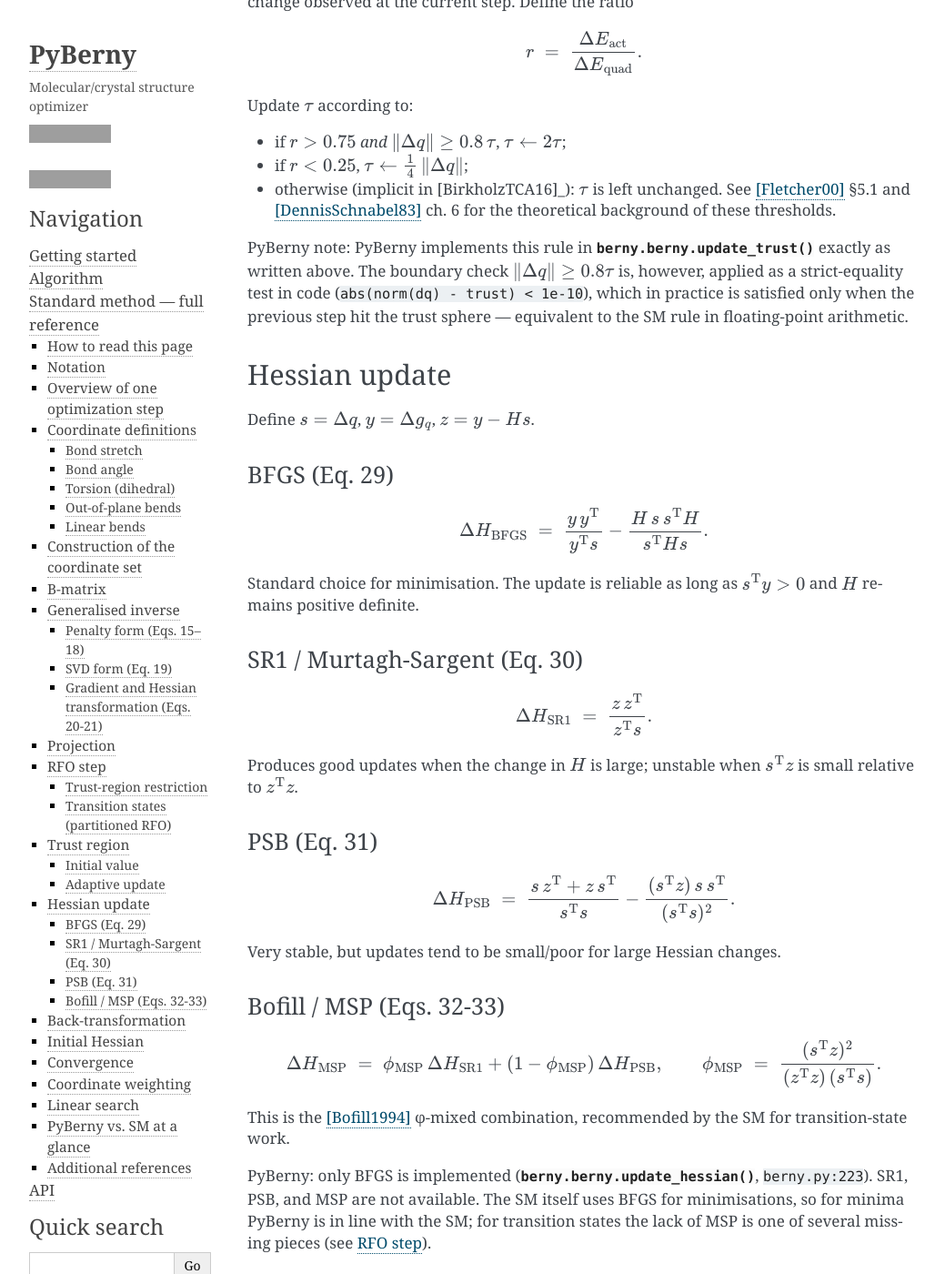
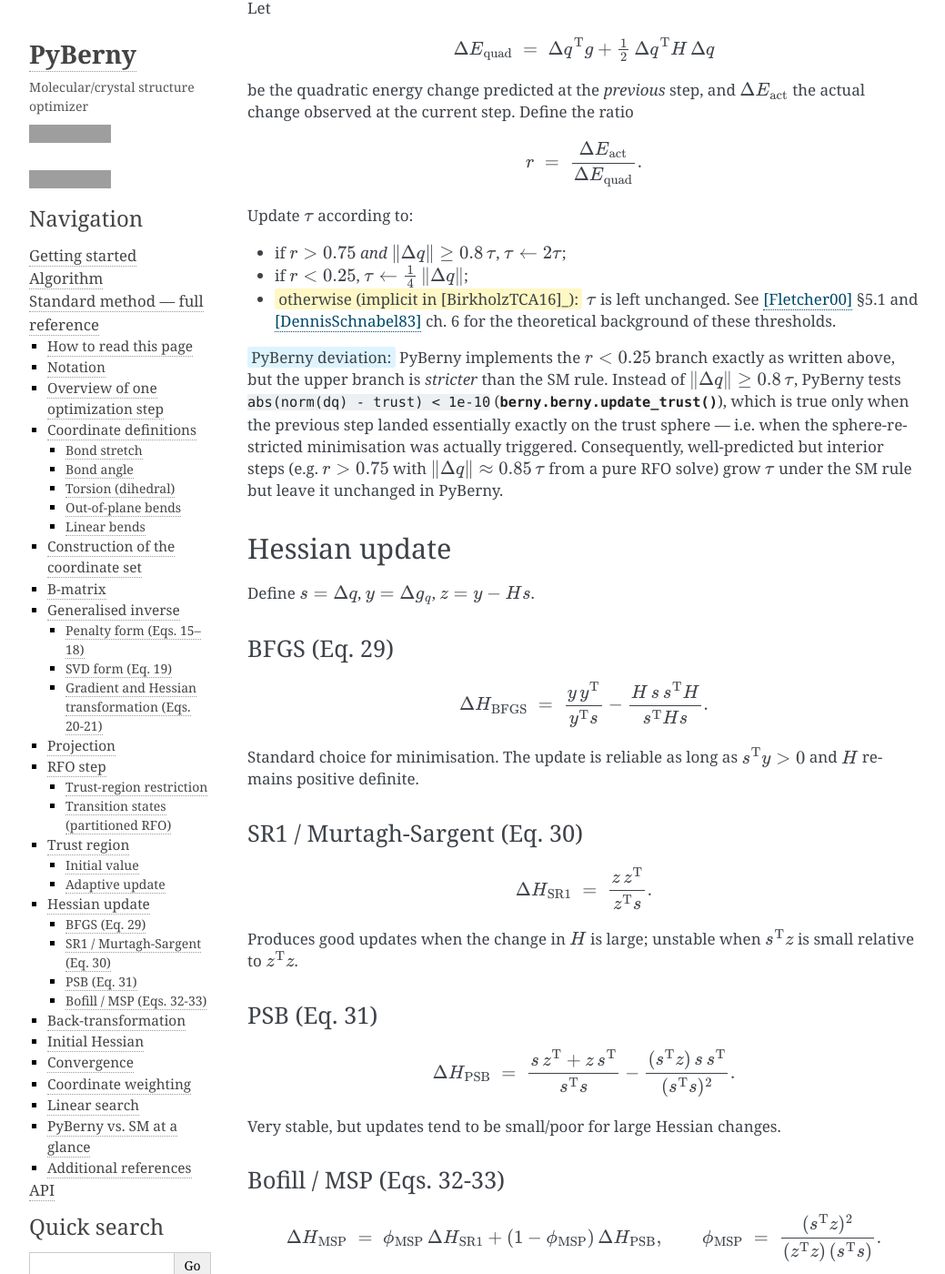
Before and after one commit to jhrmnn/pyberny, a Sphinx documentation site: the page built from doc/standard_method.rst, in a window 1280 px wide and 1400 px high, scrolled down 8386 px. Shown: the whole window at 91% size, without its empty margins (108-1147 px from the left). Built offline with Sphinx 7.4.7, drawn with Linux system fonts in a browser that asks for light colours; formulas are drawn with MathJax 3; some of the changed text lies outside the part shown; grey boxes are pictures that could not be loaded.

Commit message:
doc: address post-merge review of standard_method.rst (#78)
Agent-Logs-Url: https://github.com/jhrmnn/pyberny/sessions/8e5af820-e9e6-42a9-9777-0d50d4cdd8a9

Co-authored-by: copilot-swe-agent[bot] <198982749+Copilot@users.noreply.github.com>

```diff
--- a/doc/_static/custom.css
+++ b/doc/_static/custom.css
@@ -1 +1,13 @@
 .katex { font-size: 1em; }
+
+/* Inline callouts used in doc/standard_method.rst */
+.sm {
+    background: #fff8c5;
+    padding: 0 .25em;
+    border-radius: 3px;
+}
+.pb {
+    background: #ddf4ff;
+    padding: 0 .25em;
+    border-radius: 3px;
+}
--- a/doc/conf.py
+++ b/doc/conf.py
@@ -59,6 +59,7 @@ html_sidebars = {
     ]
 }
 html_static_path = ['_static']
+html_css_files = ['custom.css']
 templates_path = ['_templates']
 
 smv_branch_whitelist = r'^master$'
--- a/doc/standard_method.rst
+++ b/doc/standard_method.rst
@@ -161,8 +161,11 @@ Compact B-matrix rows, with
        \frac{(1+B)\,a_1 + A\,a_2}{\|a_1\|\|a_2\|\sin\varphi}
        - \cot\varphi\left[(1+B)\frac{a_2}{\|a_2\|^2} + A\frac{a_1}{\|a_1\|^2}\right].
 
-These formulas are due to Wilson and tabulated in [Schlegel1984]_; PyBerny
-implements them in :func:`berny.coords.Dihedral.eval` and includes the
+These formulas are due to Wilson [WilsonDeciusCross]_; the compact form
+above (avoiding singularities from the chain rule applied to
+:math:`\arccos`) follows Bakken & Helgaker [BakkenHelgaker02]_ and is
+the form Schlegel reviews in [Schlegel1984]_. PyBerny implements them
+in :func:`berny.coords.Dihedral.eval` and includes the
 :math:`\varphi\to 0,\pm\pi` limiting forms there.
 
 :sm:`Note:` the SM appendix simply states that :math:`\varphi` lies in
@@ -229,10 +232,11 @@ constraint if needed.
 :pb:`Not implemented in PyBerny.` Linear-bend handling via dummy atoms is
 open issue
 `#30 <https://github.com/jhrmnn/pyberny/issues/30>`_. PyBerny currently
-just skips dihedrals through nearly-linear angles via a recursive
-"chain through the linear atom" rule (see `Construction of the
-coordinate set`_), which works for most cases but is not equivalent to
-the SM treatment.
+just skips dihedrals through nearly-linear angles (within
+:math:`5°` of :math:`0` or :math:`\pi`; see ``lin_thre`` in
+:func:`berny.coords.get_dihedrals`) via a recursive "chain through the
+linear atom" rule (see `Construction of the coordinate set`_), which
+works for most cases but is not equivalent to the SM treatment.
 
 
 Construction of the coordinate set
@@ -528,12 +532,16 @@ Update :math:`\tau` according to:
   unchanged. See [Fletcher00]_ §5.1 and [DennisSchnabel83]_ ch. 6 for
   the theoretical background of these thresholds.
 
-:pb:`PyBerny note:` PyBerny implements this rule in
-:func:`berny.berny.update_trust` exactly as written above. The
-boundary check :math:`\|\Delta q\|\ge 0.8\tau` is, however, applied as a
-strict-equality test in code (``abs(norm(dq) - trust) < 1e-10``), which
-in practice is satisfied only when the previous step hit the trust
-sphere — equivalent to the SM rule in floating-point arithmetic.
+:pb:`PyBerny deviation:` PyBerny implements the :math:`r<0.25` branch
+exactly as written above, but the upper branch is *stricter* than the
+SM rule. Instead of :math:`\|\Delta q\|\ge 0.8\,\tau`, PyBerny tests
+``abs(norm(dq) - trust) < 1e-10`` (:func:`berny.berny.update_trust`),
+which is true only when the previous step landed essentially exactly
+on the trust sphere — i.e. when the sphere-restricted minimisation was
+actually triggered. Consequently, well-predicted but interior steps
+(e.g. :math:`r>0.75` with :math:`\|\Delta q\|\approx 0.85\,\tau` from a
+pure RFO solve) grow :math:`\tau` under the SM rule but leave it
+unchanged in PyBerny.
 
 
 Hessian update
@@ -629,7 +637,9 @@ PyBerny falls back to the first-iteration estimate
 :math:`x_0 + B_0^- \Delta q_0`
 (:meth:`berny.coords.InternalCoords.update_geom`). This fallback is the
 same as that suggested by [PengJCC96]_ ("in the rare cases in which the
-iteration does not converge").
+iteration does not converge"). Note that PyBerny's threshold is
+:math:`10^{-6}\,\text{Å}` rather than :math:`10^{-6}\,a_0` — i.e.
+~1.89× looser than the SM in absolute terms.
 
 
 Initial Hessian
@@ -791,10 +801,18 @@ Additional references
 In addition to the references defined in :doc:`algorithm`, this page
 cites:
 
+.. [WilsonDeciusCross] Wilson, E. B., Decius, J. C. & Cross, P. C.
+   *Molecular Vibrations: The Theory of Infrared and Raman Vibrational
+   Spectra.* McGraw-Hill (1955). Original source of the Wilson B-matrix
+   and the analytic gradients of stretch / bend / torsion coordinates.
+.. [BakkenHelgaker02] Bakken, V. & Helgaker, T. The efficient
+   optimization of molecular geometries using redundant internal
+   coordinates. *J. Chem. Phys.* 117, 9160 (2002). Source of the
+   compact, non-singular form of the torsion B-matrix rows used here.
 .. [Schlegel1984] Schlegel, H. B. Estimating the Hessian for gradient-type
-   geometry optimizations. *Theor. Chim. Acta* 66, 333 (1984). Source of
+   geometry optimizations. *Theor. Chim. Acta* 66, 333 (1984). Reviews
    the analytic B-matrix derivatives for stretch/bend/torsion
-   coordinates.
+   coordinates (originally due to Wilson [WilsonDeciusCross]_).
 .. [Bofill1994] Bofill, J. M. Updated Hessian matrix and the restricted
    step method for locating transition structures. *J. Comput. Chem.*
    15(1):1 (1994). Source of the MSP / "Bofill" Hessian update.
```
Also changed, not shown: other parts of doc/standard_method.rst (+1 -1 lines).
